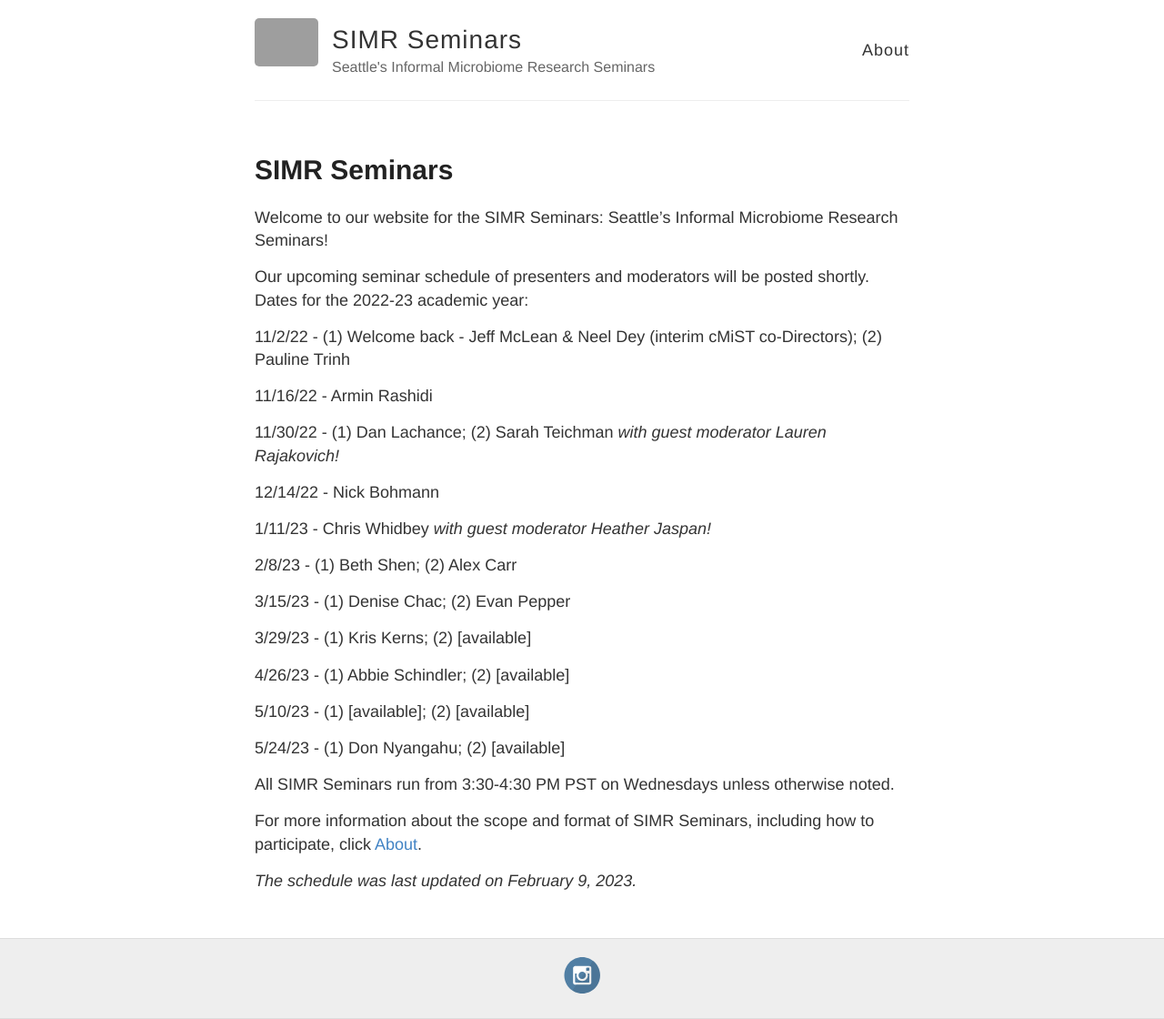
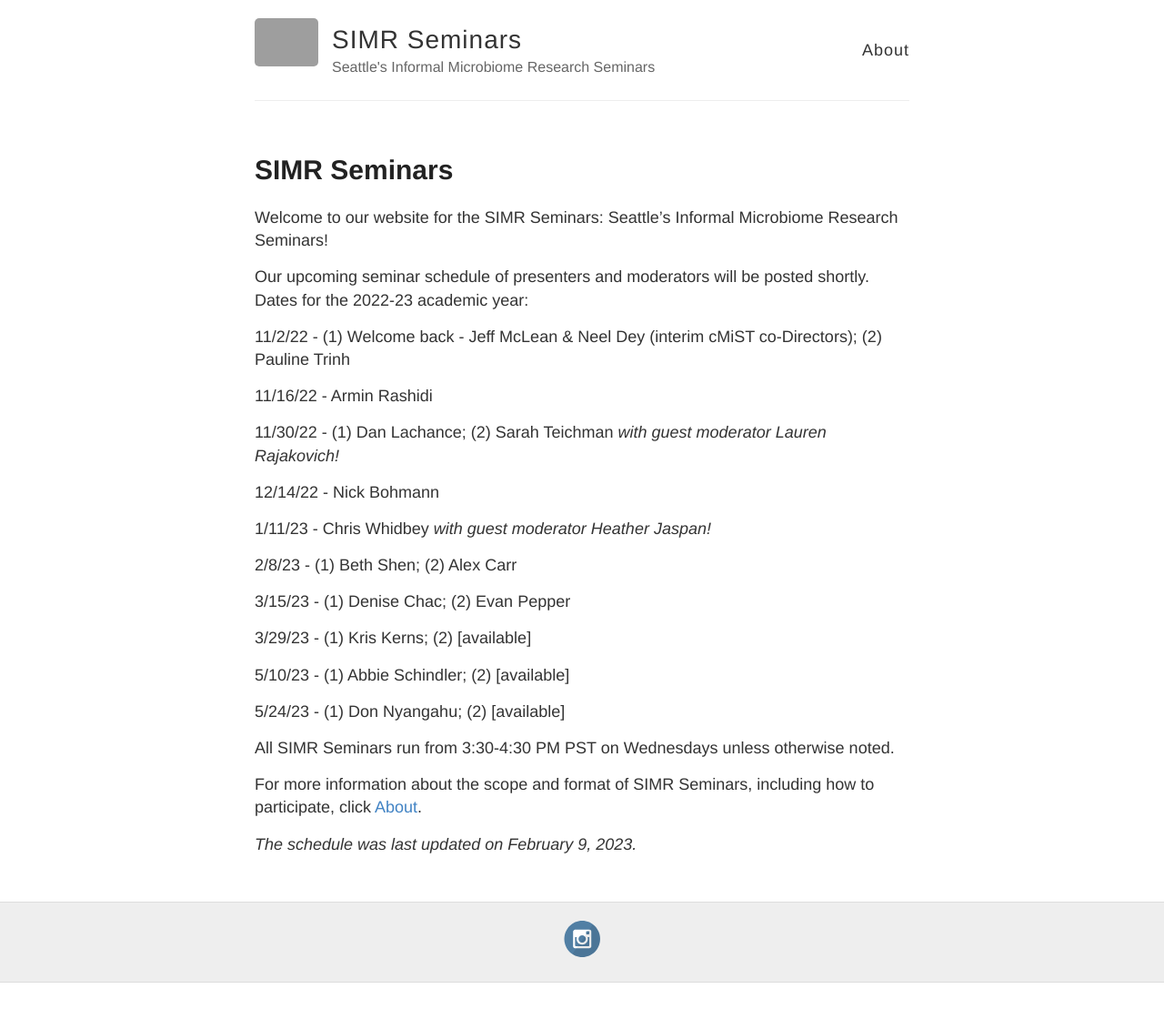
Before and after one commit to SIMR-seminars/SIMR-seminars.github.io, a Jekyll site: the page built from _posts/2021-12-7-SIMR-Seminars.md, in a window 1280 px wide. Shown: the whole page at 91% size. Built offline with Jekyll 4.4.1, drawn with Linux system fonts in a browser that asks for light colours; after the commit the page ends 1080 px from its top, so only the background shows below that; grey boxes are pictures that could not be loaded.

Commit message:
updated current schedule

```diff
--- a/_posts/2021-12-7-SIMR-Seminars.md
+++ b/_posts/2021-12-7-SIMR-Seminars.md
@@ -25,9 +25,7 @@ Our upcoming seminar schedule of presenters and moderators will be posted shortl
 
 3/29/23 - (1) Kris Kerns; (2) [available]
 
-4/26/23 - (1) Abbie Schindler; (2) [available]
-
-5/10/23 - (1) [available]; (2) [available]
+5/10/23 - (1) Abbie Schindler; (2) [available]
 
 5/24/23 - (1) Don Nyangahu; (2) [available]
 
```
